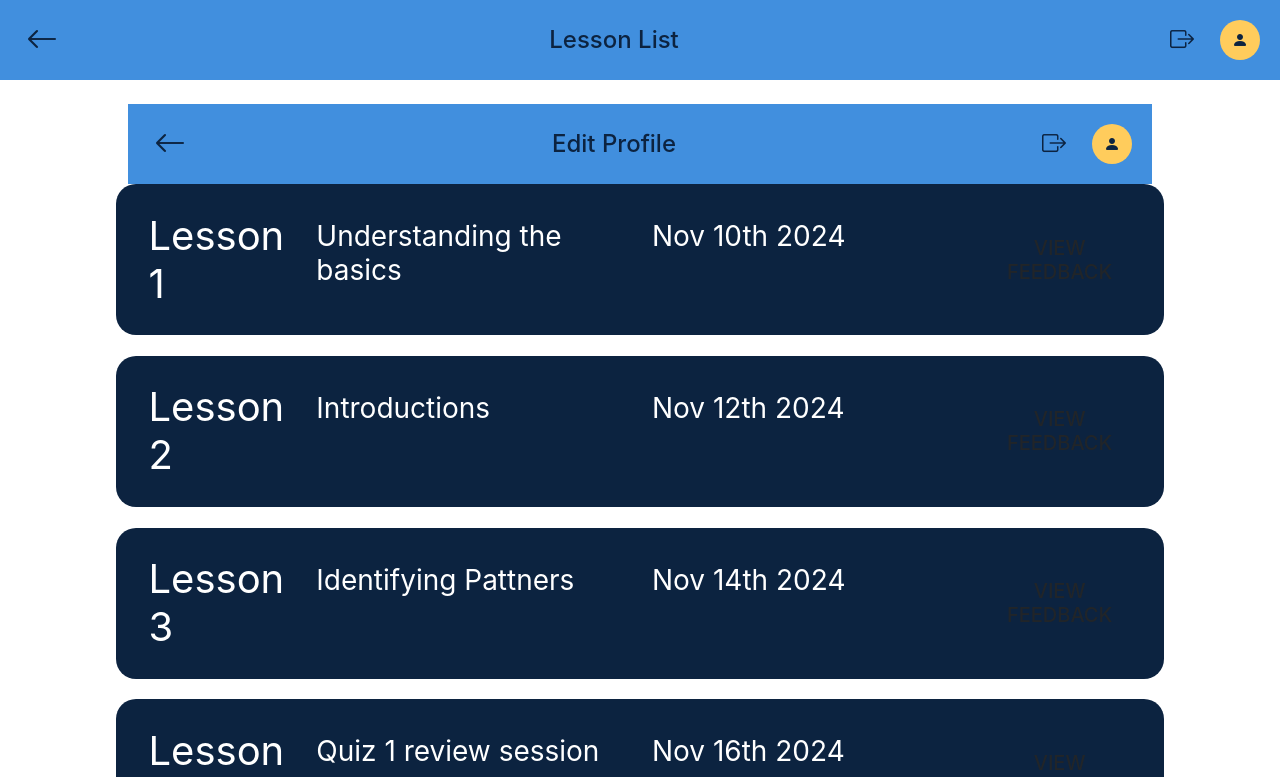
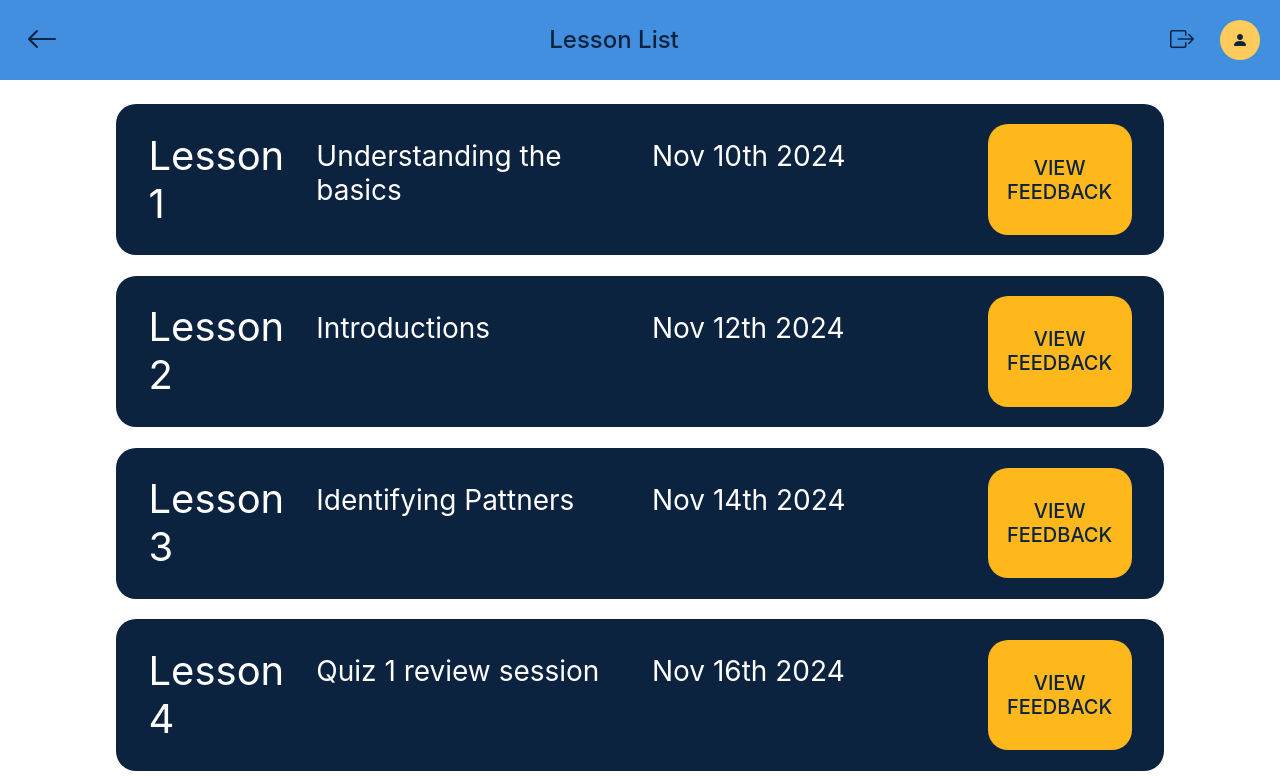
Before and after one commit to J4CKr4bb1t/CourseFeedback, a React (Create React App) app in the folder course-feedback-app/: page /lesson-list-prof in a window 1280 px wide. Shown: the top 777 px of the page. Built offline with nearby package versions, Linux system fonts and the light colour scheme.

Commit message:
all pages checked

```diff
--- a/course-feedback-app/src/components/LessonBtn.jsx
+++ b/course-feedback-app/src/components/LessonBtn.jsx
@@ -20,7 +20,7 @@ const LessonButton = (props) => {
 
     case "PROF":
       return (
-        <button type="button" className={props.status + " btn lesson-btn"}>
+        <button type="button" className={"available " + " btn lesson-btn"}>
           <h3 className="btn-txt b1 "> VIEW FEEDBACK</h3>
         </button>
       );
--- a/course-feedback-app/src/components/LessonList.jsx
+++ b/course-feedback-app/src/components/LessonList.jsx
@@ -17,76 +17,6 @@ export class LessonList extends Component {
   render() {
     return (
       <div className="list-box">
-        {/* Header */}
-        <header
-          style={{
-            backgroundColor: paletteColors.yorkBlue,
-            padding: "15px 20px",
-            display: "flex",
-            justifyContent: "space-between",
-            alignItems: "center",
-          }}
-        >
-          {/* Back Button */}
-          <button
-            style={{
-              border: "none",
-              background: "none",
-              fontSize: "2rem",
-              cursor: "pointer",
-              color: paletteColors.navy,
-            }}
-            // Navigate to Course List
-            onClick={() => useNavigate("/")}
-          >
-            <i className="bi bi-arrow-left"></i>
-          </button>
-
-          {/* Title */}
-          <h1
-            style={{ margin: 0, color: paletteColors.navy, fontSize: "1.5rem" }}
-          >
-            Edit Profile
-          </h1>
-
-          {/* Logout and Profile Icons */}
-          <div style={{ display: "flex", gap: "20px", alignItems: "center" }}>
-            <button
-              style={{
-                border: "none",
-                background: "none",
-                color: paletteColors.navy,
-                cursor: "pointer",
-                fontSize: "1.5rem",
-              }}
-              // Navigate to Login Form
-              onClick={() => useNavigate("/")}
-            >
-              <i className="bi bi-box-arrow-right"></i> {/* Logout Icon */}
-            </button>
-            <button
-              style={{
-                border: "none",
-                background: "#FFCC5C",
-                borderRadius: "50%",
-                width: "40px",
-                height: "40px",
-                display: "flex",
-                justifyContent: "center",
-                alignItems: "center",
-                cursor: "pointer",
-              }}
-              // Navigate to Edit Profile
-              onClick={() => useNavigate("/edit-profile-prof")}
-            >
-              <i
-                className="bi bi-person-fill"
-                style={{ color: paletteColors.navy }}
-              ></i>
-            </button>
-          </div>
-        </header>
-
         {this.state.lessons.map((lesson, index) => (
           <div className="row course-row">
             <div className="col-md-2">
--- a/course-feedback-app/src/components/LessonListProf.jsx
+++ b/course-feedback-app/src/components/LessonListProf.jsx
@@ -17,76 +17,6 @@ export class LessonListProf extends Component {
   render() {
     return (
       <div className="list-box">
-        {/* Header */}
-        <header
-          style={{
-            backgroundColor: paletteColors.yorkBlue,
-            padding: "15px 20px",
-            display: "flex",
-            justifyContent: "space-between",
-            alignItems: "center",
-          }}
-        >
-          {/* Back Button */}
-          <button
-            style={{
-              border: "none",
-              background: "none",
-              fontSize: "2rem",
-              cursor: "pointer",
-              color: paletteColors.navy,
-            }}
-            // Navigate to Course List
-            onClick={() => useNavigate("/")}
-          >
-            <i className="bi bi-arrow-left"></i>
-          </button>
-
-          {/* Title */}
-          <h1
-            style={{ margin: 0, color: paletteColors.navy, fontSize: "1.5rem" }}
-          >
-            Edit Profile
-          </h1>
-
-          {/* Logout and Profile Icons */}
-          <div style={{ display: "flex", gap: "20px", alignItems: "center" }}>
-            <button
-              style={{
-                border: "none",
-                background: "none",
-                color: paletteColors.navy,
-                cursor: "pointer",
-                fontSize: "1.5rem",
-              }}
-              // Navigate to Login Form
-              onClick={() => useNavigate("/")}
-            >
-              <i className="bi bi-box-arrow-right"></i> {/* Logout Icon */}
-            </button>
-            <button
-              style={{
-                border: "none",
-                background: "#FFCC5C",
-                borderRadius: "50%",
-                width: "40px",
-                height: "40px",
-                display: "flex",
-                justifyContent: "center",
-                alignItems: "center",
-                cursor: "pointer",
-              }}
-              // Navigate to Edit Profile
-              onClick={() => useNavigate("/edit-profile-prof")}
-            >
-              <i
-                className="bi bi-person-fill"
-                style={{ color: paletteColors.navy }}
-              ></i>
-            </button>
-          </div>
-        </header>
-
         {this.state.lessons.map((lesson, index) => (
           <div className="row course-row">
             <div className="col-md-2">
```
